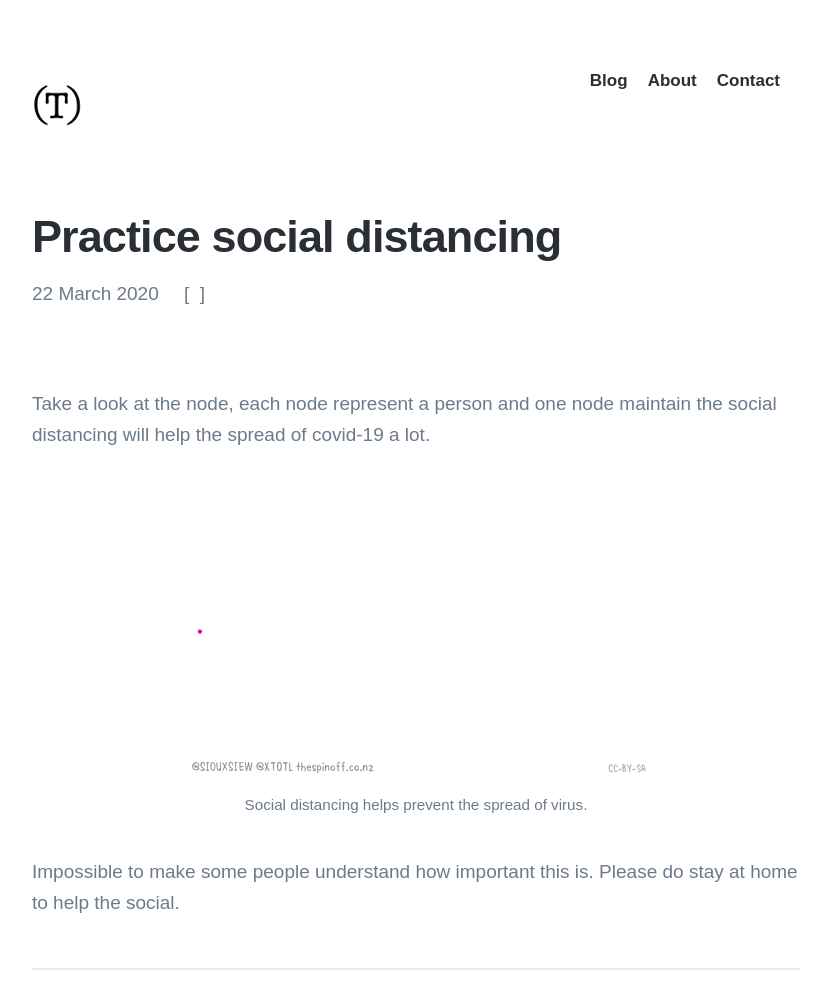
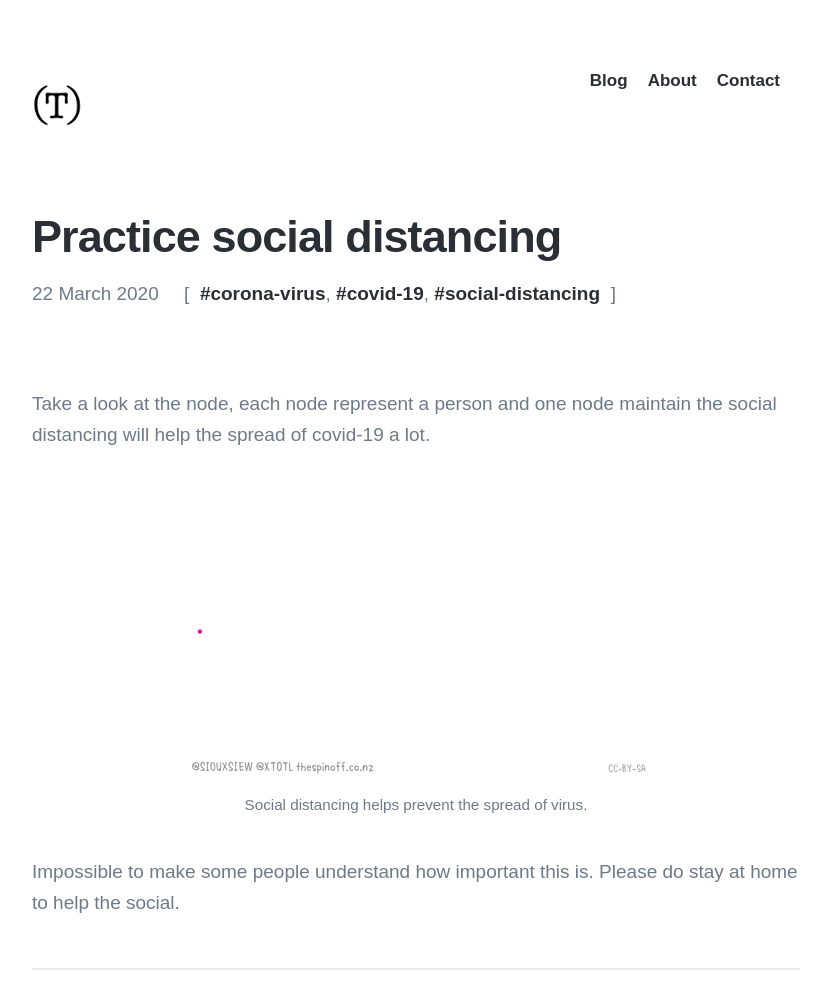
Before and after one commit to truongoi/truongnguyen.io, a Jekyll site: the page built from _posts/2020-03-22-practice-social-distancing.md, in a window 1280 px wide, cut to the strip 0-996 px from the top of the page. Shown: the whole strip, without its empty margins (224-1055 px from the left). Built offline with Jekyll 4.4.1, drawn with Linux system fonts in a browser that asks for light colours; nearby versions of some CDN libraries; some web fonts are replaced; a script that is not in the unit is left out; comment, search, counter and statistics services are not loaded.

Commit message:
Update Blog “2020-03-22-practice-social-distancing”

```diff
--- a/_posts/2020-03-22-practice-social-distancing.md
+++ b/_posts/2020-03-22-practice-social-distancing.md
@@ -2,6 +2,10 @@
 title: Practice social distancing
 description: So that you can help prevent the spread of covid-19
 featured_image: /images/posts/social-distancing.jpg
+tags:
+  - corona-virus
+  - covid-19
+  - social-distancing
 date: 2020-03-22T20:54:04.034Z
 published: true
 comments: true
```
